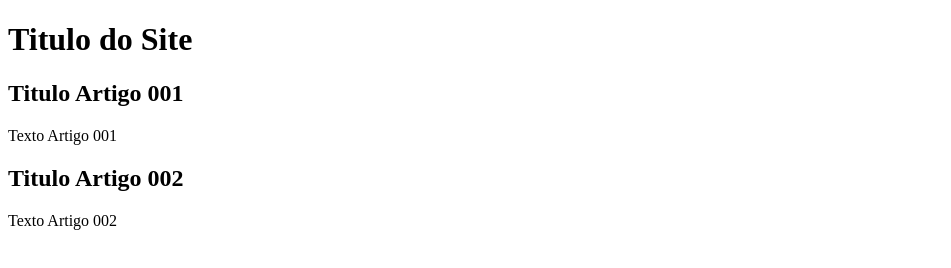
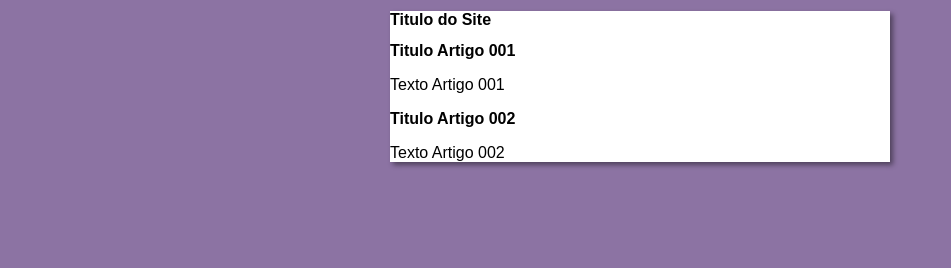
Before and after one commit to nicolas07san/projeto-site, a plain HTML site: page index.html in a window 1280 px wide. Shown: the whole page, without its empty margins (0-951 px from the left). Drawn offline with Linux system fonts and the light colour scheme.

Commit message:
iniciei o design

```diff
--- /dev/null
+++ b/estilos/style.css
@@ -0,0 +1,19 @@
+* {
+    font-family: Arial, Helvetica, sans-serif;
+    font-size: 16px;
+
+}
+
+body
+{
+    background-color: rgb(140, 115, 163);
+
+}
+
+main
+{
+    background-color: white;
+    width: 500px;
+    margin: auto;
+    box-shadow: 3px 3px 5px rgba(0, 0, 0, 0.438);
+}
--- a/index.html
+++ b/index.html
@@ -5,6 +5,7 @@
     <meta http-equiv="X-UA-Compatible" content="IE=edge">
     <meta name="viewport" content="width=device-width, initial-scale=1.0">
     <title>Titulo do Site</title>
+    <link rel="stylesheet" href="estilos/style.css">
 </head>
 <body>
     <main>
```
